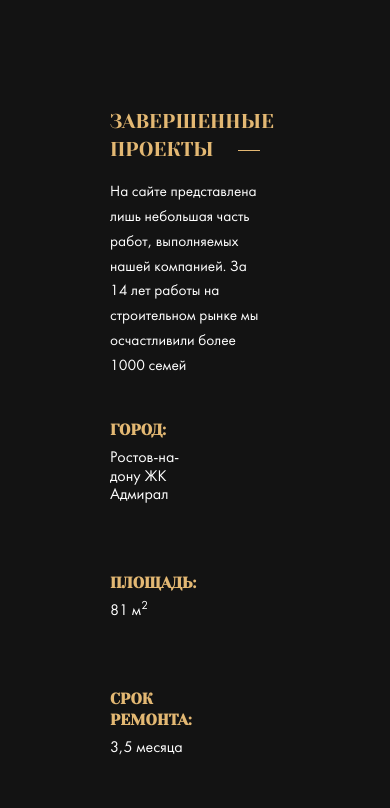
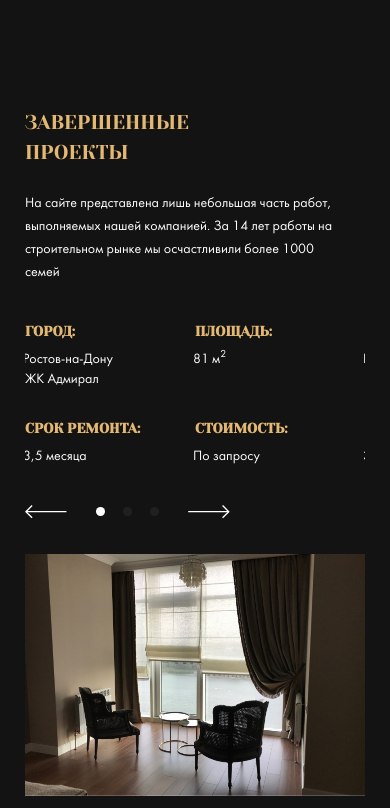
Before and after one commit to AlexGerman1337/trytogetbrain666, a website: page index.html in a window 390 px wide. Shown: the part 960-1768 px from the top of the page. Drawn offline with nearby package versions, Linux system fonts and the light colour scheme; files whose address does not match are found by name.

Commit message:
lesson21

```diff
--- a/index.html
+++ b/index.html
@@ -55,8 +55,8 @@
   <!-- hero -->
   <section class="section section--dark projects">
     <div class="container">
-      <div class="row">
-        <div class="col-50">
+      <div class="row row-projects">
+        <div class="col-40">
         <div class="section-title section-title--left">
           <h2 class="section-title__heading section-title__heading--primary">Завершенные <span class="section-title__word">проекты</span></h2>
           <!-- /.section-title__heading -->
@@ -68,10 +68,10 @@
     <!-- Additional required wrapper -->
     <div class="swiper-wrapper swiper-no-swiping">
         <!-- Slides -->
-        <div class="swiper-slide">
+        <div class="swiper-slide swiper-slide-container">
           <div class="swiper-slide__text">
             <h3 class="swiper-slide__heading">Город:</h3>
-            <span class="swiper-slide__value">Ростов-на-дону ЖК Адмирал</span>
+            <span class="swiper-slide__value">Ростов-на-Дону <br> ЖК Адмирал</span>
           </div>
           <!-- /.swiper-slide__text -->
           <div class="swiper-slide__text">
@@ -91,10 +91,10 @@
           <!-- /.swiper-slide__text -->
         </div>
 
-        <div class="swiper-slide">
+        <div class="swiper-slide swiper-slide-container">
           <div class="swiper-slide__text">
             <h3 class="swiper-slide__heading">Город:</h3>
-            <span class="swiper-slide__value">Ростов-на-дону ЖК Адмирал</span>
+            <span class="swiper-slide__value">Ростов-на-Дону <br> ЖК Адмирал</span>
           </div>
           <!-- /.swiper-slide__text -->
           <div class="swiper-slide__text">
@@ -114,10 +114,10 @@
           <!-- /.swiper-slide__text -->
         </div>
 
-        <div class="swiper-slide">
+        <div class="swiper-slide swiper-slide-container">
           <div class="swiper-slide__text">
             <h3 class="swiper-slide__heading">Город:</h3>
-            <span class="swiper-slide__value">Ростов-на-дону ЖК Адмирал</span>
+            <span class="swiper-slide__value">Ростов-на-Дону <br> ЖК Адмирал</span>
           </div>
           <!-- /.swiper-slide__text -->
           <div class="swiper-slide__text">
@@ -150,18 +150,18 @@
     </div>
         </div>
       <!-- /.col-50 -->
-        <div class="col-50">
+        <div class="col-60">
           <div class="swiper-container">
             <!-- Additional required wrapper -->
             <div class="swiper-wrapper swiper-no-swiping">
                 <!-- Slides -->
-                <div class="swiper-slide">
+                <div class="swiper-slide swiper-slide-image">
                   <img src="img/project.jpg" alt="">
                 </div>
-                <div class="swiper-slide">
+                <div class="swiper-slide swiper-slide-image">
                   <img src="img/project.jpg" alt="">
                 </div>
-                <div class="swiper-slide">
+                <div class="swiper-slide swiper-slide-image">
                   <img class="project--image" src="img/project.jpg" alt="">
                 </div>
             </div>
--- a/js/main.js
+++ b/js/main.js
@@ -42,7 +42,7 @@ $(document).ready(function () {
     var prev = $('.swiper-button-prev');
     var bullets = $('.swiper-pagination');
 
-    next.css('left', prev.width() + 10 + bullets.width() + 10),
-    bullets.css('left', prev.width() +10);
+    next.css('left', prev.width() + 20 + bullets.width() + 20),
+    bullets.css('left', prev.width() + 20 );
 
 });
--- a/sass/_grid.sass
+++ b/sass/_grid.sass
@@ -9,5 +9,7 @@
 .col
   &-30
     flex-basis: 31.5%
-  &-50
-    width: 50%
+  &-40
+    width: 45%
+  &-60
+    width: 55%
--- a/sass/_media.sass
+++ b/sass/_media.sass
@@ -6,6 +6,8 @@
       margin-right: 0.5rem
   .menu
       margin-right: 1rem
+
+
 
 @media screen and ( max-width: 1130px )
   .nav
@@ -144,3 +146,34 @@
         max-width: 340px
         &--blackout
         filter: none
+
+@media screen and ( max-width: 1100px )
+  .swiper-slide-container
+    padding-right: 50px
+
+@media screen and ( max-width: 710px )
+  .col
+    &-40
+      width: 100%
+    &-60
+      margin-top: -65px
+      width: 100%
+  .section-title__heading--primary
+    font-size: 20px
+    line-height: 30px
+  .section-title__word::after
+    display: none
+  .section-title__text
+    font-size: 1.17rem
+    line-height: 1.9rem
+    margin-top: 25px
+  .swiper-slide__heading
+    font-size: 1.15rem
+  .swiper-slide-container
+    padding-right: 0px
+    margin-top: -3px
+    margin-bottom: 38px
+.swiper-slide__value
+    font-size: 14px
+    line-height: 20px
+    margin-left: -2px
--- a/sass/_settings.sass
+++ b/sass/_settings.sass
@@ -37,6 +37,7 @@ img
       font-size: 1.28rem
       line-height: 2.07rem
       max-width: 31.57rem
+      margin-bottom: 22px
     &__image
       display: flex
       align-items: center
--- a/sass/templates/_project.sass
+++ b/sass/templates/_project.sass
@@ -2,10 +2,20 @@
   &-slide
     display: flex
     flex-wrap: wrap
+    margin-bottom: 45px
+    &__value
+      font-family: Futura Book
+      font-style: normal
+      font-weight: normal
+      font-size: 15px
+      line-height: 20px
+    &-container
+      max-width: 641px
+      padding-right: 185px
+      margin-bottom: 81px
     &__text
       flex-basis: 50%
-      margin-bottom: 2.42rem
-      padding-bottom: 2rem
+      padding-bottom: 1.2rem
     &__heading
       font-size: 1.285rem
       line-height: 1.78rem
@@ -13,6 +23,9 @@
       color: $primary
       text-transform: uppercase
       margin-bottom: 0.64rem
+    &-image
+      margin-top: 100px
+
   &-pagination
     &-bullet
       background-color: rgba($light, 0.3)
@@ -35,3 +48,8 @@
 .swiper-container-horizontal>.swiper-pagination-bullets
   width: auto
   bottom: -2px
+
+.swiper-container-horizontal>.swiper-pagination-bullets .swiper-pagination-bullet
+  margin: 0 9px
+  width: 9px
+  height: 9px
--- a/sass/templates/_types.sass
+++ b/sass/templates/_types.sass
@@ -11,9 +11,15 @@
     &__heading
       font-style: normal
       font-weight: normal
-      font-size: 20px
+      font-size: 21.5px
       line-height: 28px
       margin-top: 100px
+      &--primary
+        font-family: Yeseva One
+        font-style: normal
+        font-weight: normal
+        font-size: 25px
+        line-height: 37px
     &__decrtiption
       font-family: Futura Book
       max-width: 730px
```
Also changed, not shown: css/style.css.
